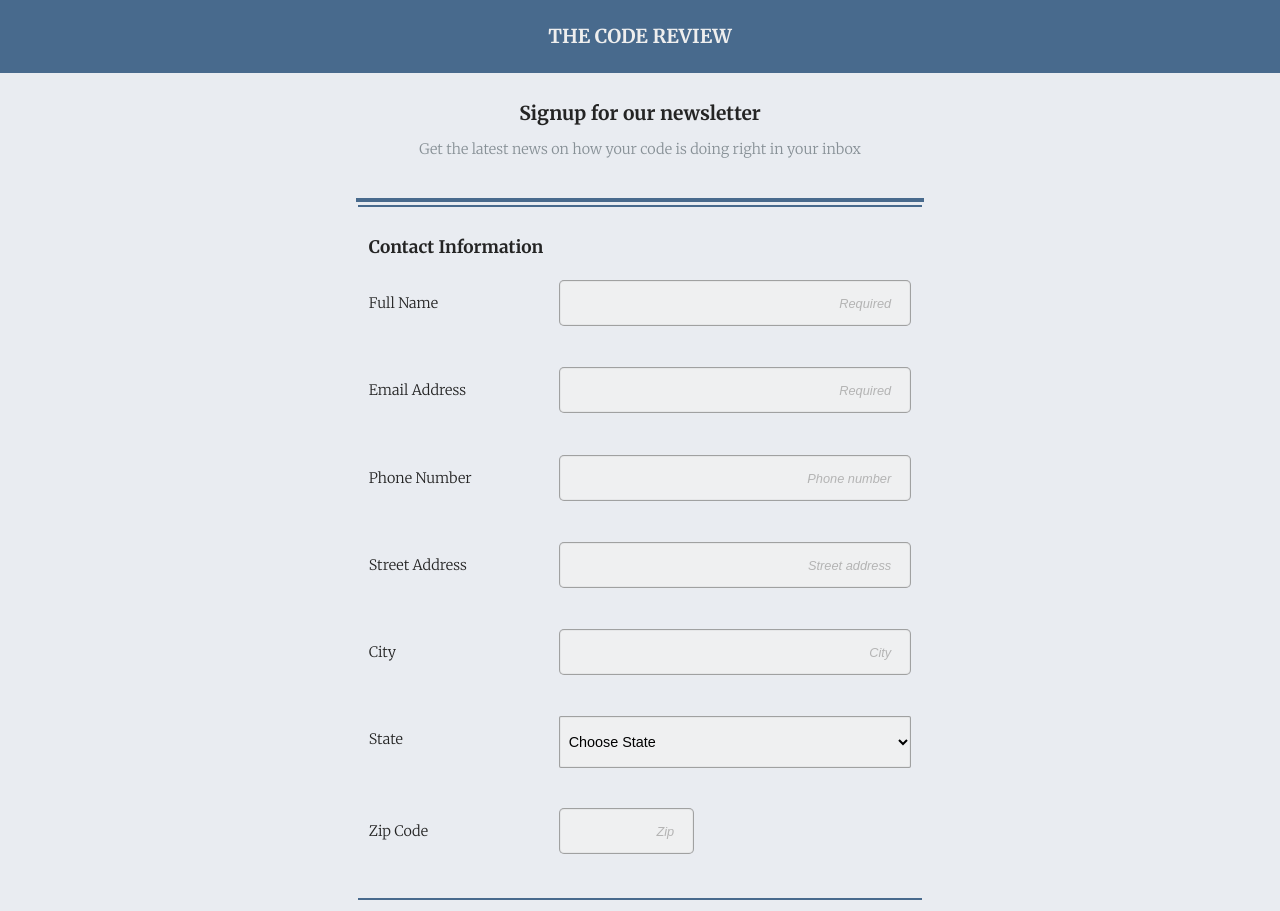
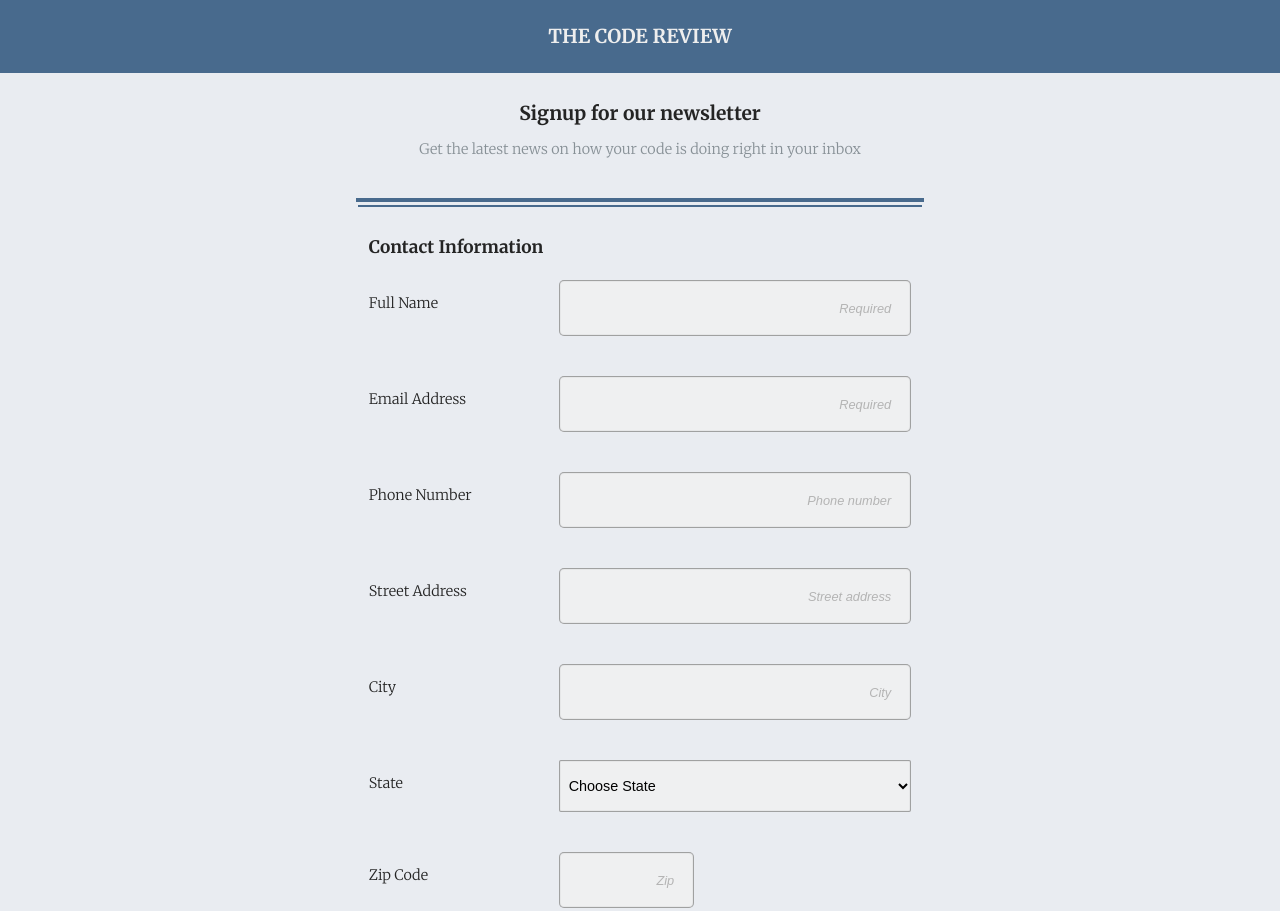
Before and after one commit to dmitriyaa/techdegree-project-3, a plain HTML site: page index.html in a window 1280 px wide. Shown: the top 911 px of the page. Drawn offline with Linux system fonts and the light colour scheme.

Commit message:
Fixed bug with field font

```diff
--- a/css/styles.css
+++ b/css/styles.css
@@ -103,8 +103,8 @@ input[type="url"],
 textarea,
 select {
    border: none;
-   font-size: 1em;
-   height: 46px;
+   font-size: .9rem;
+   height: 56px;
    margin: 10px 0 30px;
    outline: 0;
    padding: 15px;
```
